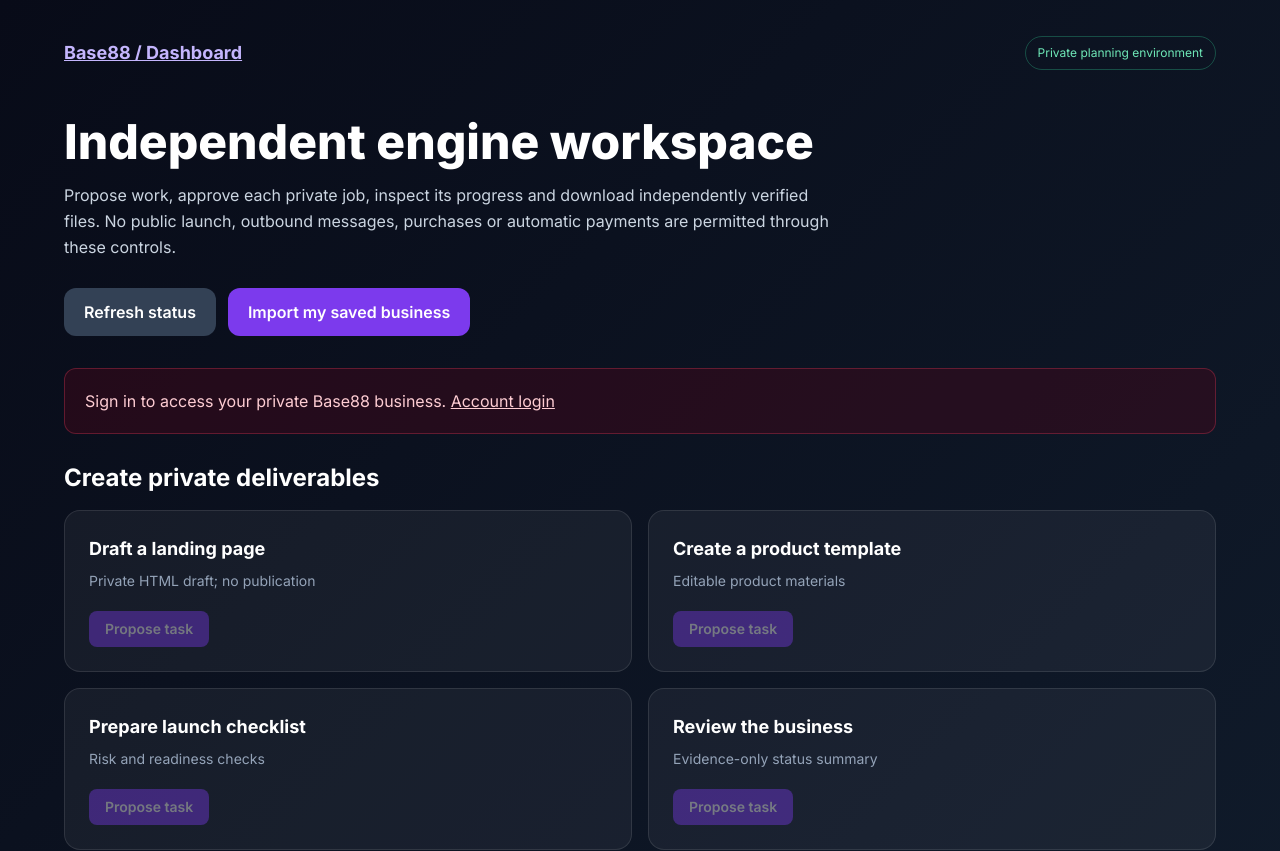
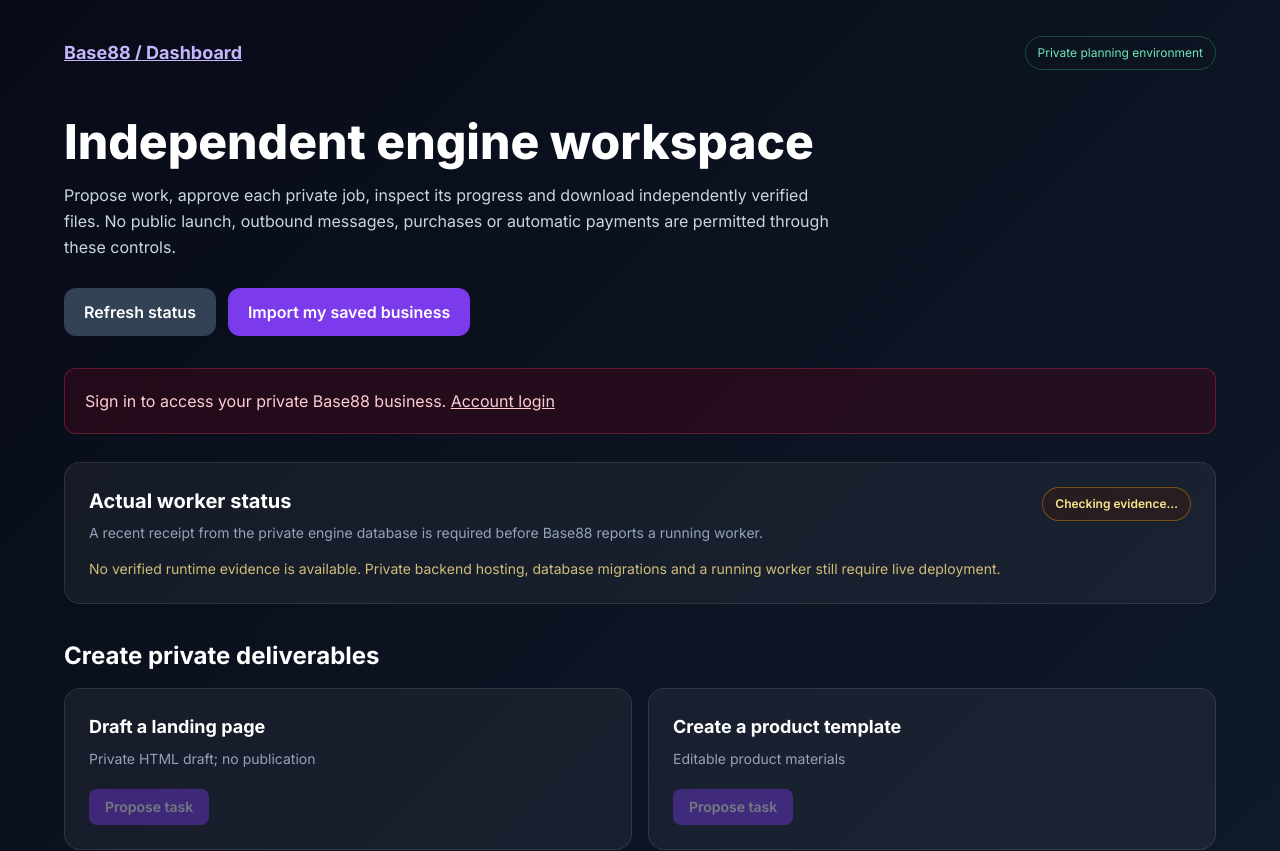
Before and after one commit to madejustforyou/base88, a Next.js app: page /business-drafts/1/engine in a window 1280 px wide. Shown: the top 851 px of the page. Built offline with nearby package versions, Linux system fonts and the light colour scheme; no server answers.

Commit message:
feat: display only DB-observed worker liveness in private Base88 workspace

```diff
--- a/src/app/business-drafts/[id]/engine/page.tsx
+++ b/src/app/business-drafts/[id]/engine/page.tsx
@@ -6,6 +6,13 @@ import {supabase} from '@/lib/supabase'
 
 type Task={id:string;kind:string;title:string;status:string;attempt_count:number;error:string}
 type Output={id:string;job_id:string;name:string;sha256:string;integrity_verified:boolean;size_bytes:number}
+type Runtime={
+  worker_heartbeat_fresh:boolean
+  observed_worker_count:number
+  most_recent_worker_pulse_at:string|null
+  federated_tasks:Record<string,number>
+  observation_only:true
+}
 const types=[
   {kind:'landing_page',title:'Draft a landing page',desc:'Private HTML draft; no publication'},
   {kind:'starter_product',title:'Create a product template',desc:'Editable product materials'},
@@ -22,6 +29,8 @@ export default function EngineWorkspace(){
   const [busy,setBusy]=useState(false)
   const [error,setError]=useState('')
   const [notice,setNotice]=useState('')
+  const [runtime,setRuntime]=useState<Runtime|null>(null)
+  const [runtimeChecked,setRuntimeChecked]=useState(false)
 
   const token=useCallback(async()=>{
     const {data,error}=await supabase.auth.getSession()
@@ -35,6 +44,8 @@ export default function EngineWorkspace(){
   const load=useCallback(async()=>{
     const jwt=await token()
     if(!jwt){setLoading(false);return}
+    setRuntimeChecked(false)
+    setRuntime(null)
     try{
       const res=await fetch('/api/business-drafts/'+encodeURIComponent(id)+'/engine/tasks',{
         headers:{Authorization:'Bearer '+jwt},cache:'no-store'
@@ -45,8 +56,24 @@ export default function EngineWorkspace(){
       setTasks(Array.isArray(data.tasks)?data.tasks:[])
       setOutputs(Array.isArray(data.deliverables)?data.deliverables:[])
       setError('')
+      if(data.imported===true){
+        try{
+          const runtimeRes=await fetch('/api/business-drafts/'+encodeURIComponent(id)+'/engine/runtime',{
+            headers:{Authorization:'Bearer '+jwt},cache:'no-store'
+          })
+          if(runtimeRes.ok){
+            const runtimeData=await runtimeRes.json()
+            if(typeof runtimeData.worker_heartbeat_fresh==='boolean'&&runtimeData.observation_only===true){
+              setRuntime(runtimeData as Runtime)
+            }
+          }
+        }catch{
+          // An unavailable telemetry endpoint never becomes a green status.
+        }
+      }
+      setRuntimeChecked(true)
     }catch{setError('The private Base88 engine could not be reached.')}
-    finally{setLoading(false)}
+    finally{setLoading(false);setRuntimeChecked(true)}
   },[id,token])
 
   useEffect(()=>{void load()},[load])
@@ -123,6 +150,26 @@ export default function EngineWorkspace(){
       {error && <p role="alert" className="bg-rose-950/40 border border-rose-500/30 rounded-xl p-5 mb-7 text-rose-200">{error} <Link href="/auth/login" className="underline">Account login</Link></p>}
       {notice && <p role="status" className="bg-emerald-900/30 border border-emerald-500/30 rounded-xl p-5 mb-7 text-emerald-200">{notice}</p>}
       {!error&&!loading&&!imported && <p className="p-6 border border-amber-500/20 bg-amber-950/20 rounded-xl mb-7 text-amber-200">This business is not connected to a private engine workspace yet. Importing creates an internal planning workspace, not a launched business.</p>}
+      <section className="mb-9 border border-white/10 bg-white/5 rounded-2xl p-6" aria-label="Verified worker runtime">
+        <div className="flex items-start justify-between gap-4 flex-wrap">
+          <div>
+            <h2 className="text-xl font-bold">Actual worker status</h2>
+            <p className="text-slate-400 text-sm mt-2">A recent receipt from the private engine database is required before Base88 reports a running worker.</p>
+          </div>
+          <span role="status" className={runtime?.worker_heartbeat_fresh
+            ?'text-emerald-200 border border-emerald-500/40 bg-emerald-950/30 rounded-full px-3 py-2 text-xs font-semibold'
+            :'text-amber-200 border border-amber-500/40 bg-amber-950/30 rounded-full px-3 py-2 text-xs font-semibold'}>
+            {runtime?.worker_heartbeat_fresh?'Worker observed':runtimeChecked?'Worker not verified':'Checking evidence…'}
+          </span>
+        </div>
+        {runtime && <div className="mt-5 text-slate-300 text-sm grid grid-cols-1 md:grid-cols-3 gap-3">
+          <div>Active heartbeat count: <strong>{runtime.observed_worker_count}</strong></div>
+          <div>Queued private tasks: <strong>{runtime.federated_tasks?.queued??0}</strong></div>
+          <div>Completed private tasks: <strong>{runtime.federated_tasks?.completed??0}</strong></div>
+          <p className="text-slate-400 text-xs md:col-span-3">Last recorded heartbeat: {runtime.most_recent_worker_pulse_at||'Not observed'}. An observed heartbeat does not verify model inference, Docker isolation, payments, customer messages, or site deployment.</p>
+        </div>}
+        {!runtime && <p className="text-amber-200/80 text-sm mt-4">No verified runtime evidence is available. Private backend hosting, database migrations and a running worker still require live deployment.</p>}
+      </section>
       <section className="mb-9">
         <h2 className="text-2xl font-bold mb-4">Create private deliverables</h2>
         <div className="grid grid-cols-1 md:grid-cols-2 gap-4">
```
